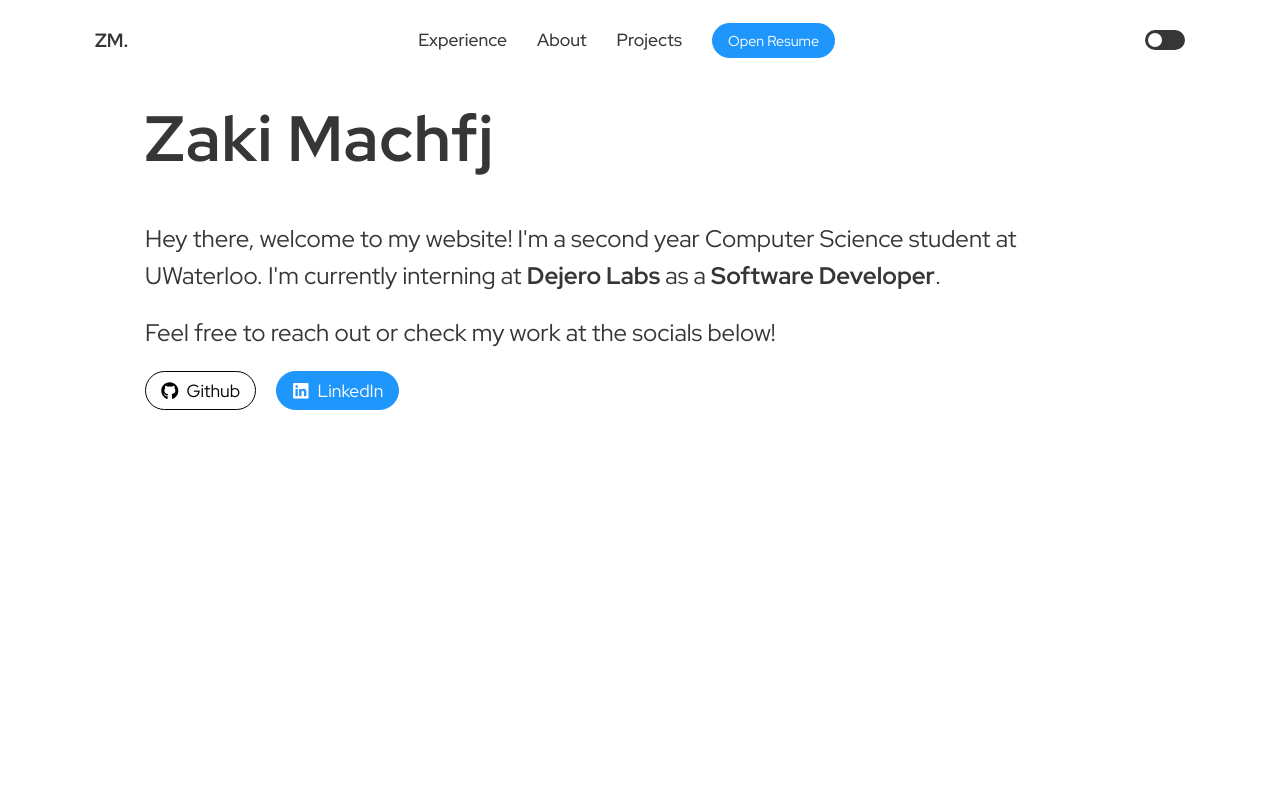
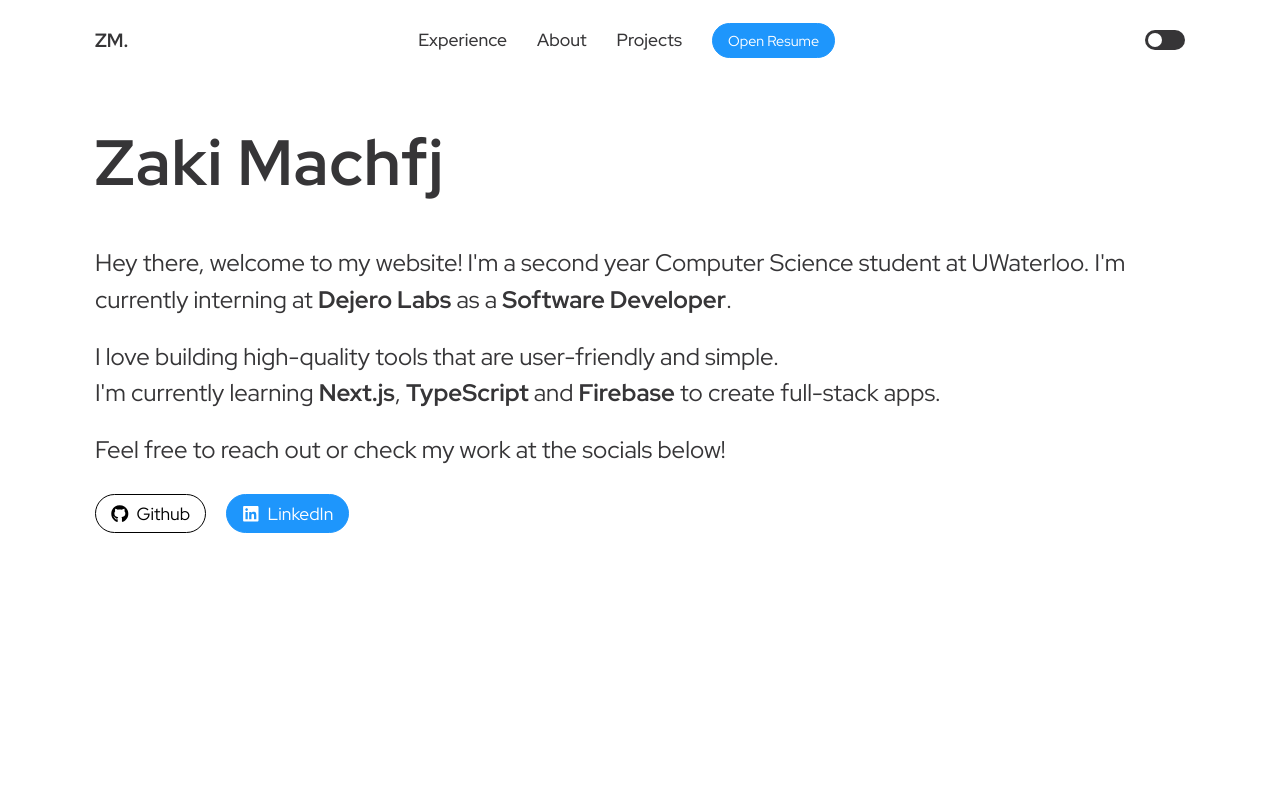
Before and after one commit to ragizaki/Portfolio, a React (Vite) app: page / in a window 1280 px wide. Shown: the top 800 px of the page. Built offline with nearby package versions, Linux system fonts and the light colour scheme; no server answers.

Commit message:
fix styles and rearrange content

```diff
--- a/src/components/Home/Home.tsx
+++ b/src/components/Home/Home.tsx
@@ -1,14 +1,8 @@
 import { homeData } from '../../data';
 import { HomeContainer, Heading, TagItem, Company, Socials } from './HomeStyles';
 import { Button } from '../../styles/globalStyles';
-import { Song } from '../../services/spotify';
-import RecentTrack from '../RecentTrack/RecentTrack';
 
-interface HomeProps {
-    song: Song | null;
-}
-
-const Home = ({ song }: HomeProps) => {
+const Home = (): JSX.Element => {
     const { heading, socials, position, company } = homeData;
     return (
         <HomeContainer>
@@ -23,12 +17,13 @@ const Home = ({ song }: HomeProps) => {
                 </strong>{' '}
                 as a <strong>{position}</strong>.
             </TagItem>
-            {song ? (
-                <>
-                    <TagItem>My most listened to song at the moment is:</TagItem>
-                    <RecentTrack song={song} />
-                </>
-            ) : null}
+            <div>
+                <TagItem>
+                    I love building high-quality tools that are user-friendly and simple. <br /> I'm currently
+                    learning <strong>Next.js</strong>, <strong>TypeScript </strong>and <strong>Firebase</strong> to
+                    create full-stack apps.
+                </TagItem>
+            </div>
 
             <TagItem>Feel free to reach out or check my work at the socials below!</TagItem>
             <Socials>
--- a/src/components/Home/HomeStyles.tsx
+++ b/src/components/Home/HomeStyles.tsx
@@ -7,17 +7,16 @@ export const HomeContainer = styled.div`
     justify-content: start;
     padding-top: 1rem;
     height: calc(100vh - 80px);
-    padding-left: 50px;
-    padding-right: 50px;
 
     @media screen and (max-width: 960px) {
-        padding: 10px;
+        padding: 0px;
     }
 `;
 
 export const Heading = styled.h1`
     font-size: 4rem;
     font-weight: bold;
+    margin-top: 1.5rem;
     margin-bottom: 2.5rem;
     letter-spacing: 1px;
 
@@ -37,7 +36,6 @@ export const TagItem = styled.p`
     line-height: 2.3rem;
 
     @media screen and (max-width: 960px) {
-        padding: 0 20px;
         line-height: 40px;
     }
 `;
@@ -53,4 +51,5 @@ export const Company = styled.a<{ theme: Theme }>`
 
 export const Socials = styled.div`
     display: flex;
+    margin-top: 5px;
 `;
```
